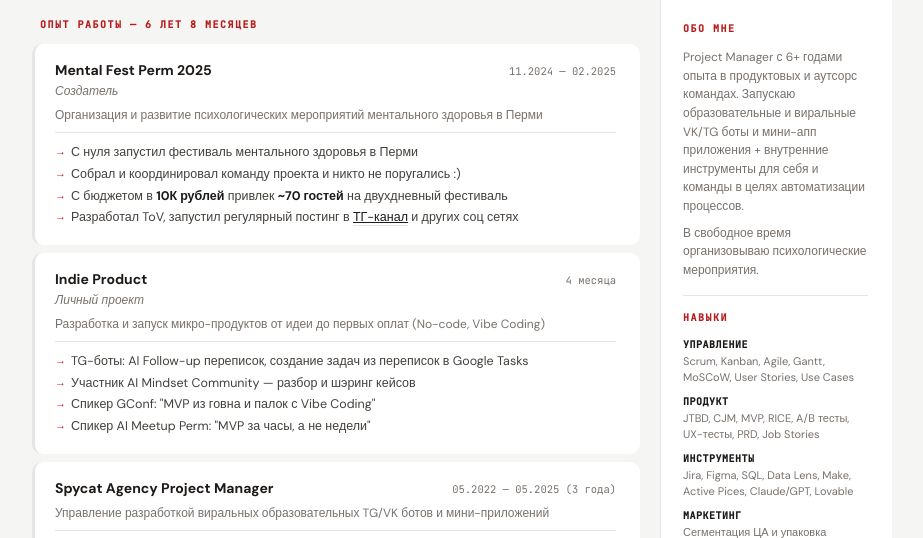
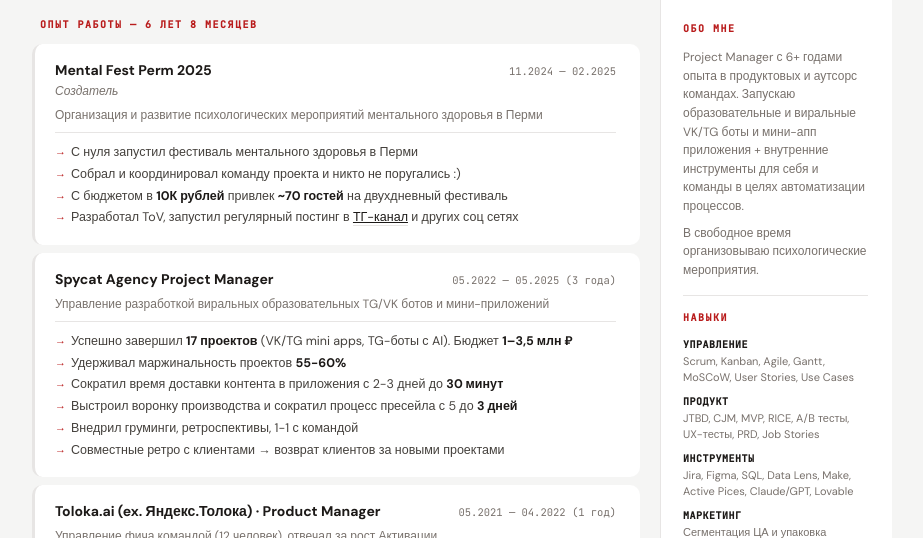
Before and after one commit to iliamak/cv, a plain HTML site: page index.html in a window 1280 px wide. Shown: the part 185-723 px from the top of the page, without its empty margins (178-1101 px from the left). Drawn offline with Linux system fonts and the light colour scheme.

Commit message:
Update index.html

```diff
--- a/index.html
+++ b/index.html
@@ -167,21 +167,6 @@
 
                 <div class="job-card">
                     <div class="job-top">
-                        <span class="job-company">Indie Product</span>
-                        <span class="job-period">4 месяца</span>
-                    </div>
-                    <div class="job-role">Личный проект</div>
-                    <div class="job-desc">Разработка и запуск микро-продуктов от идеи до первых оплат (No-code, Vibe Coding)</div>
-                    <ul>
-                        <li>TG-боты: AI Follow-up переписок, создание задач из переписок в Google Tasks</li>
-                        <li>Участник AI Mindset Community — разбор и шэринг кейсов</li>
-                        <li>Спикер GConf: "MVP из говна и палок с Vibe Coding"</li>
-                        <li>Спикер AI Meetup Perm: "MVP за часы, а не недели"</li>
-                    </ul>
-                </div>
-
-                <div class="job-card">
-                    <div class="job-top">
                         <span class="job-company">Spycat Agency Project Manager</span>
                         <span class="job-period">05.2022 — 05.2025 (3 года)</span>
                     </div>
@@ -195,6 +180,8 @@
                         <li>Совместные ретро с клиентами → возврат клиентов за новыми проектами</li>
                     </ul>
                 </div>
+
+
 
                 <div class="job-card">
                     <div class="job-top">
```
